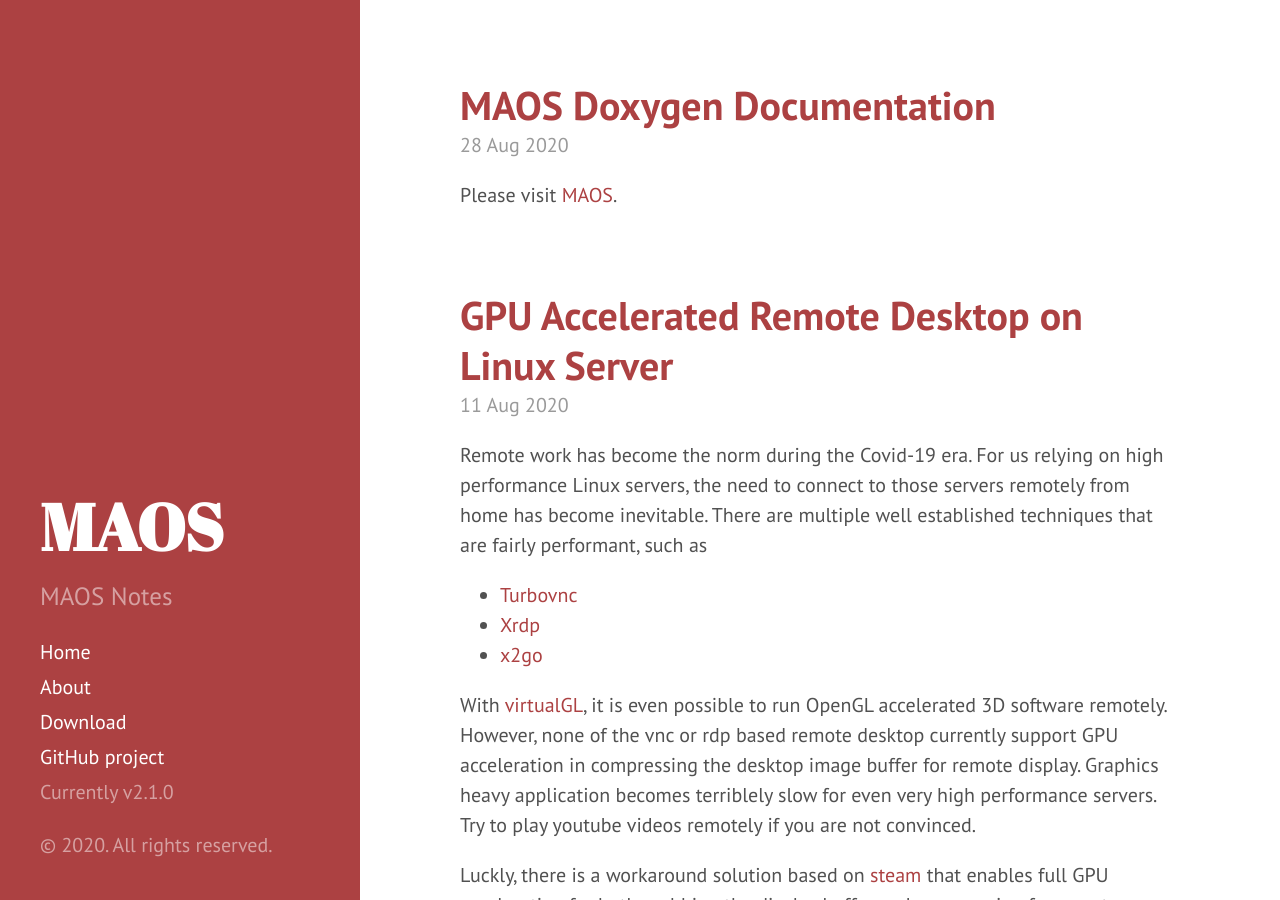
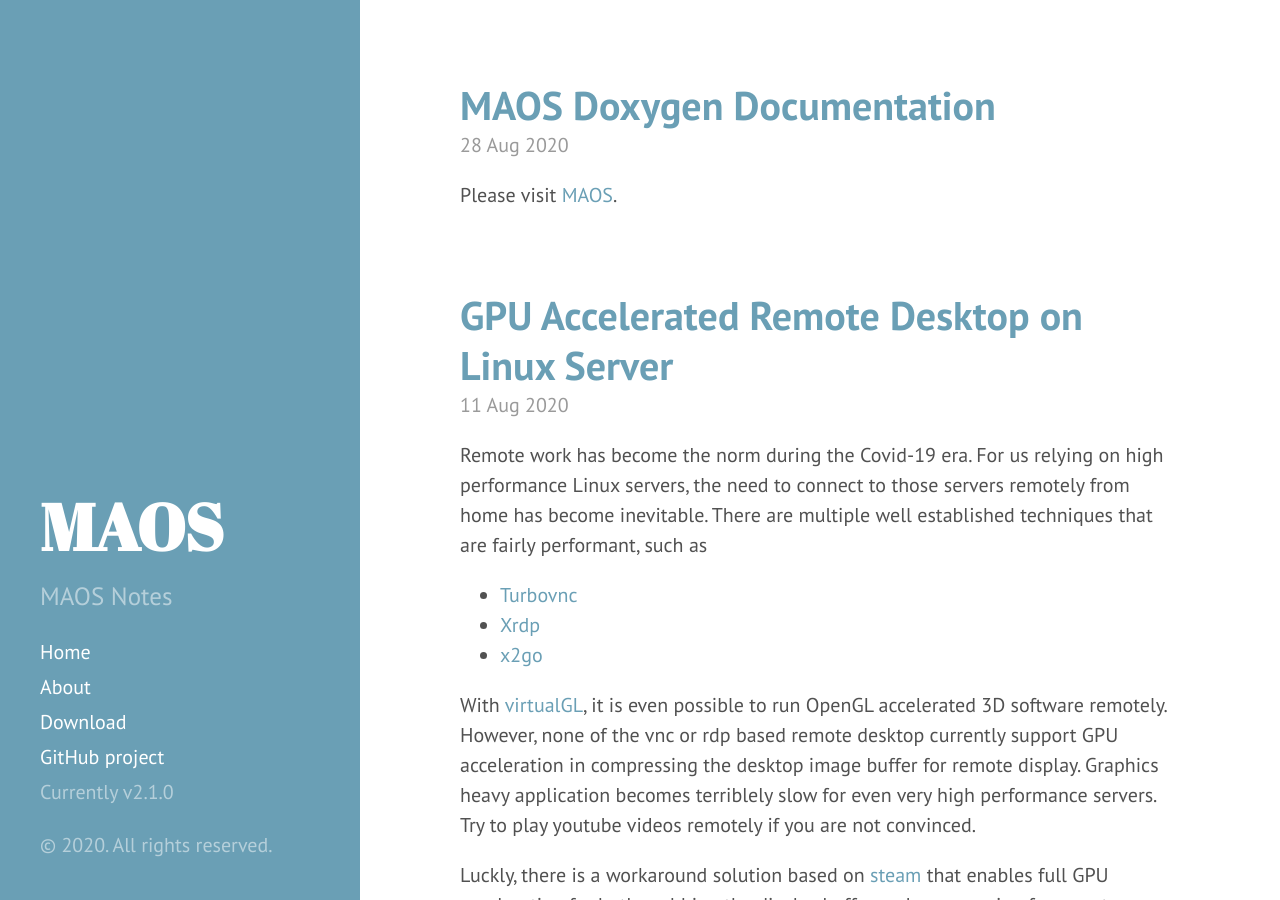
Before and after one commit to lianqiw/lianqiw.github.com, a Jekyll site: the page built from index.html, in a window 1280 px wide and 900 px high. Built offline with Jekyll 4.4.1, drawn with Linux system fonts in a browser that asks for light colours; Markdown is read by kramdown in place of the engine named in the settings; the list of posts is cut into pages by our own code.

Commit message:
Fix warning

```diff
--- a/_config.yml
+++ b/_config.yml
@@ -1,9 +1,9 @@
 # Dependencies
-markdown:         redcarpet
-highlighter:      pygments
+#markdown:         redcarpet
+#highlighter:      pygments
 
 # Permalinks
-permalink:        pretty
+#permalink:        pretty
 
 # Setup
 title:            MAOS
--- a/_layouts/default.html
+++ b/_layouts/default.html
@@ -3,7 +3,7 @@
 
   {% include head.html %}
 
-  <body class="theme-base-08">
+  <body class="theme-base-0d">
 
     {% include sidebar.html %}
 
```
